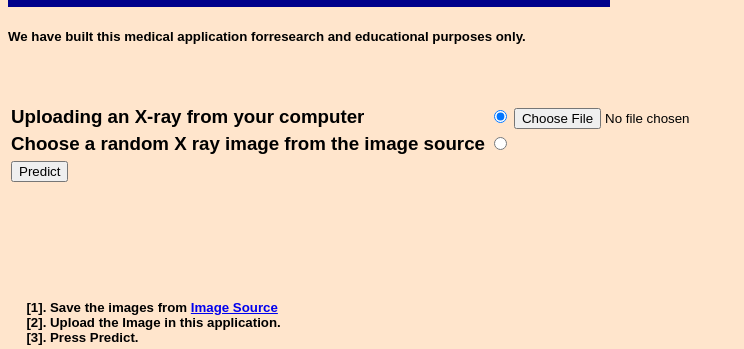
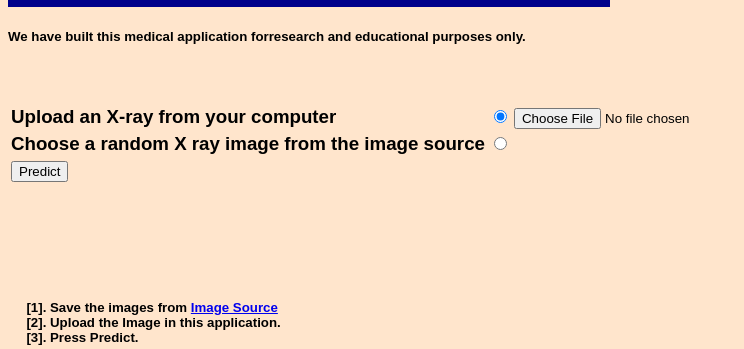
Before and after one commit to bmafshary/covid19b, a Flask app: page / in a window 1280 px wide. Shown: the part 450-799 px from the top of the page, without its empty margins (0-744 px from the left). Run offline with Flask 2, Linux system fonts and the light colour scheme.

Commit message:
Update index.html

```diff
--- a/templates/index.html
+++ b/templates/index.html
@@ -32,7 +32,7 @@ We have built this medical application for<wbr>research and educational purposes
         <h3>
 <table>
     <tr>
-        <td><label for="rad1" > Uploading an X-ray from your computer </label></td>
+        <td><label for="rad1" > Upload an X-ray from your computer </label></td>
         <td><input type="radio" id="rad1" name="radiob" value="upload" onclick="show()" checked ></td>
         <td><input type=file name=file id="filebutt"></td>
     </tr>
```
